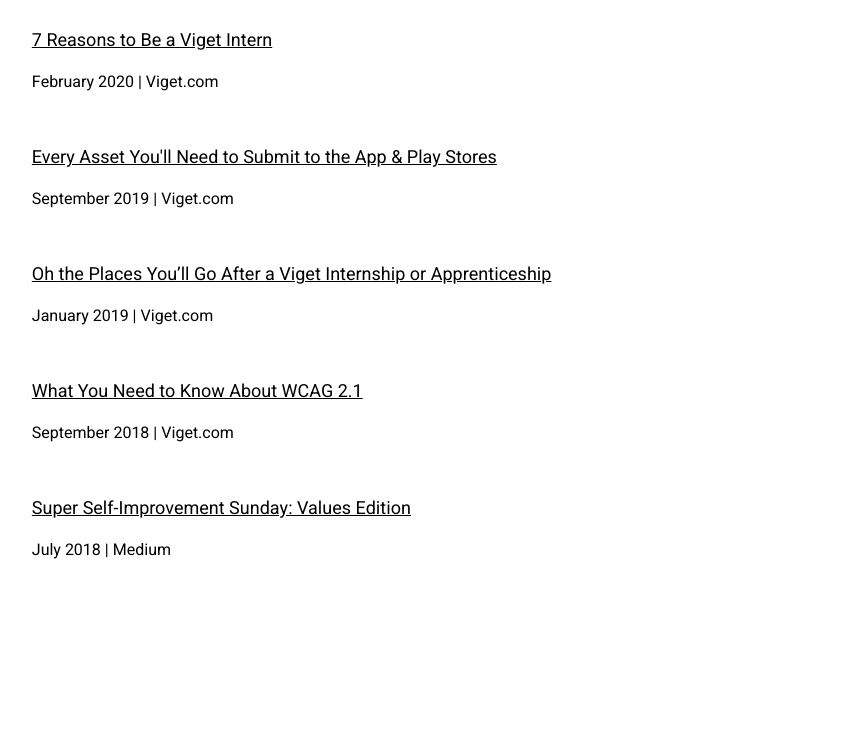
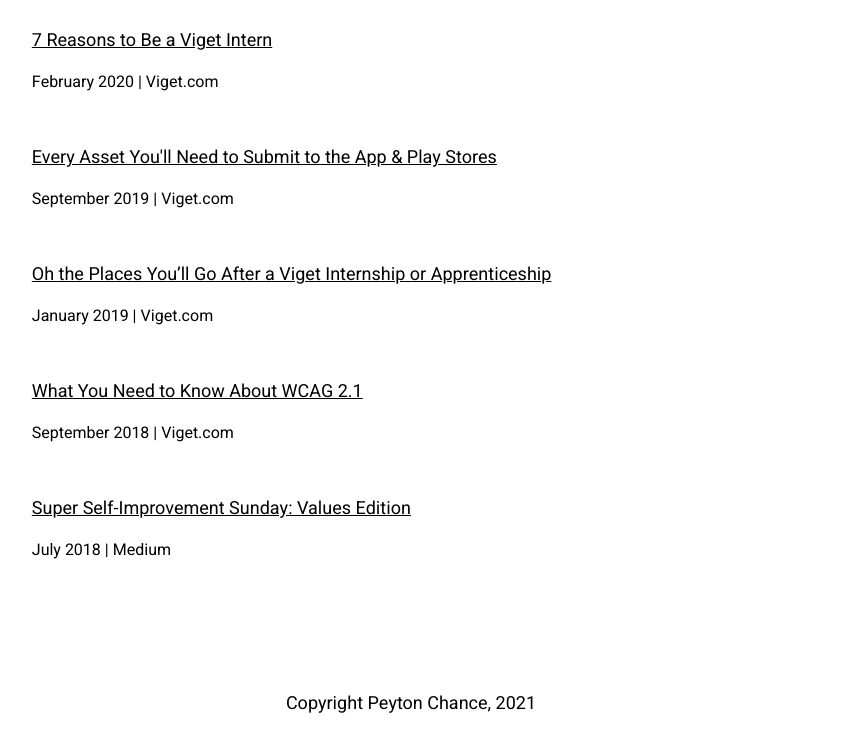
Before and after one commit to peytonchance/portfolio, a plain HTML site: page words/index.html in a window 1280 px wide. Shown: the part 185-920 px from the top of the page, without its empty margins (229-1082 px from the left). Before the commit the page ends 800 px from the top, so only its background shows below. Drawn offline with Linux system fonts and the light colour scheme.

Commit message:
Standardizes footer content across pages.

```diff
--- a/words/index.html
+++ b/words/index.html
@@ -51,5 +51,8 @@
             </ul>
         </main>
 
+        <footer>
+            <p>Copyright Peyton Chance, 2021</p>
+        </footer>
     </body>
 </html>
```
Also changed, not shown: about/index.html (+1 -0 lines), index.html (+1 -0 lines), work/index.html (+1 -1 lines).
